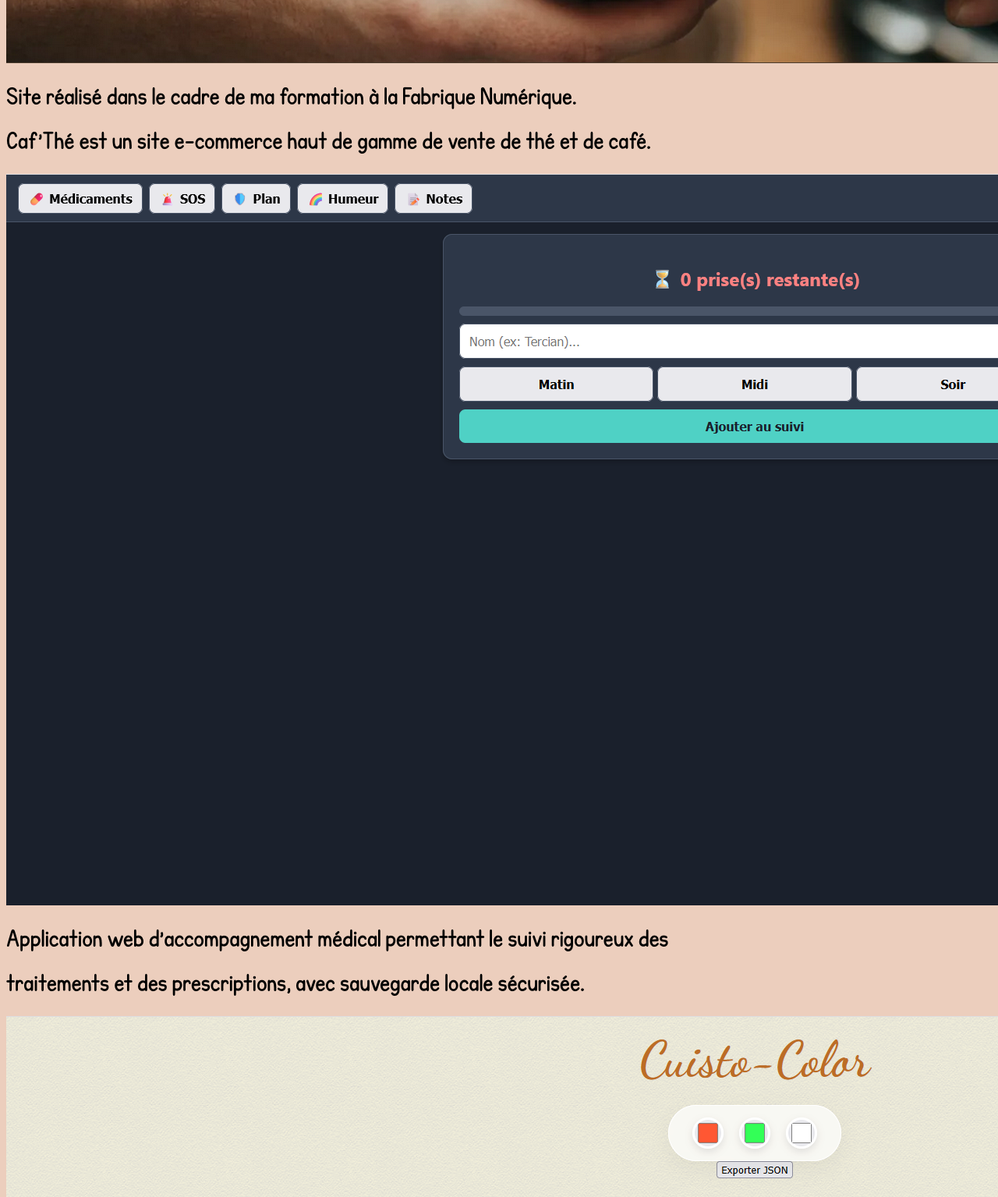
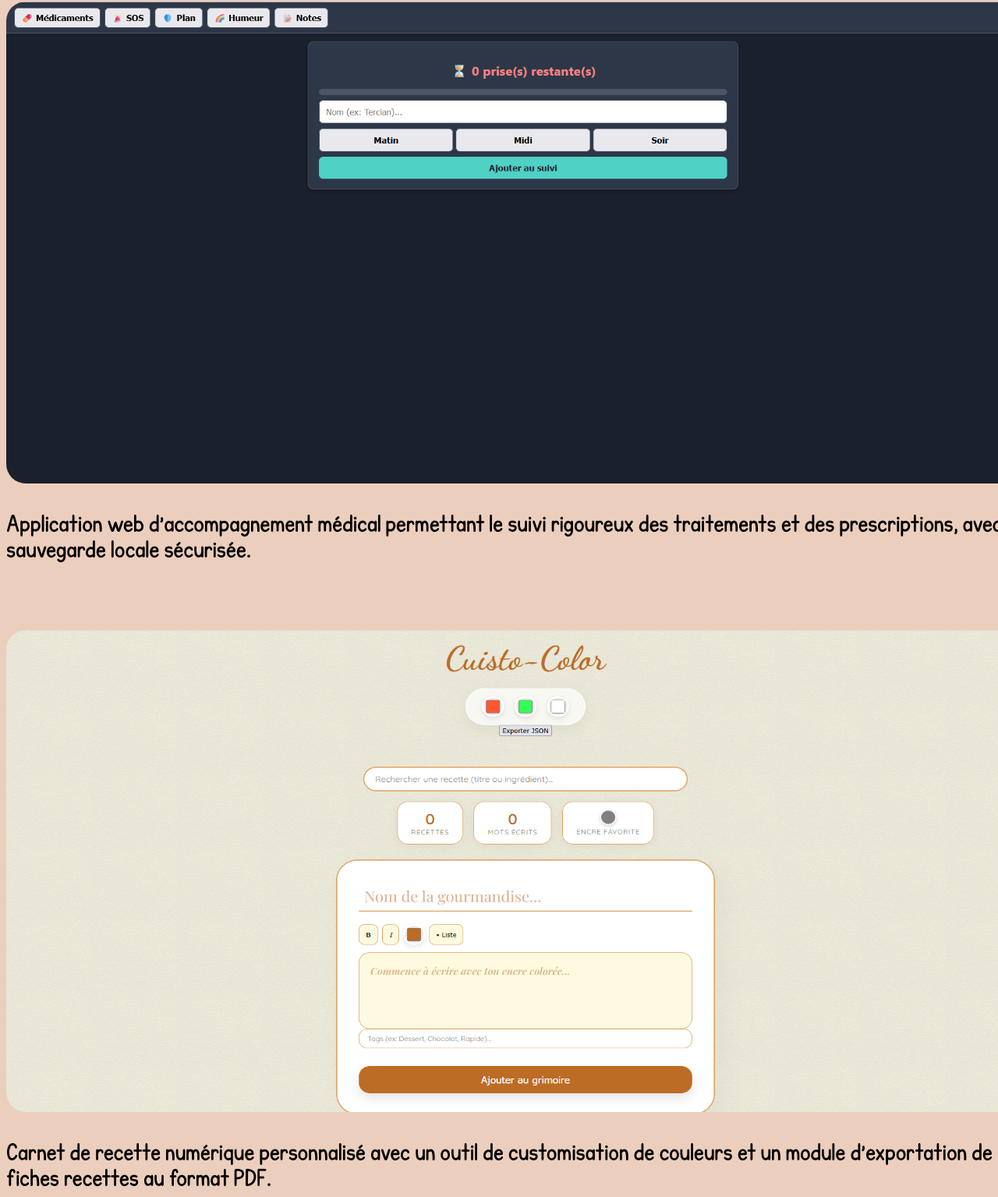
Before and after one commit to elo41flo/Portfolio-EloDev, a plain HTML site: page index.html in a window 1280 px wide. Shown: the part 3371-4906 px from the top of the page at 78% size. Drawn offline with Linux system fonts and the light colour scheme.

Commit message:
ajout css mes projets

```diff
--- a/index.html
+++ b/index.html
@@ -65,26 +65,31 @@
     </section>
 
     <section class="mes-projets">
-        <h2>Mes projets</h2>
-        <div class="card-project">
-            <a href="htpps://cafthe.vercel.app">
+    <h2>Mes projets</h2>
+    <div class="card-project">
+
+        <div class="projet-item">
+            <a href="https://cafthe.vercel.app">
                 <img class="cafthe" src="img/CafThe.png" alt="page d'accueil du projet Caf'Thé">
             </a>
-            <p>Site réalisé dans le cadre de ma formation à la Fabrique Numérique.</p>
-            <p>Caf'Thé est un site e-commerce haut de gamme de vente de thé et de café.</p>
+            <p class="projets">Site réalisé dans le cadre de ma formation à la Fabrique Numérique.</p>
+            <p class="projets">Caf'Thé est un site e-commerce haut de gamme de vente de thé et de café.</p>
+        </div>
 
+        <div class="projet-item">
             <a href="https://app-sante-mentale.vercel.app/">
                 <img class="app-sante-mentale" src="img/SanteMentale.png" alt="page d'accueil du projet d'app de santé mentale">
             </a>
-            <p>Application web d'accompagnement médical permettant le suivi rigoureux des</p>
-            <p>traitements et des prescriptions, avec sauvegarde locale sécurisée.</p>
+            <p class="projets">Application web d'accompagnement médical permettant le suivi rigoureux des traitements et des prescriptions, avec sauvegarde locale sécurisée.</p>
+        </div>
 
+        <div class="projet-item">
             <a href="https://cuisto-color.vercel.app/">
                 <img class="cuisto-color" src="img/CuistoColor.png" alt="page d'accueil du projet Cuisto Color">
             </a>
-            <p>Carnet de recette numérique personnalisé avec un outil de customisation de</p>
-            <p>couleurs et un module d'exportation de fiches recettes au format PDF.</p>
+            <p class="projets">Carnet de recette numérique personnalisé avec un outil de customisation de couleurs et un module d'exportation de fiches recettes au format PDF.</p>
         </div>
+    </div>
     </section>
 
     <section class="mes-competences">
--- a/style.css
+++ b/style.css
@@ -168,3 +168,69 @@ p {
     font-family: 'KgPerfectPenmanship', sans-serif;
     font-size: 24px;
 }
+
+.card-project {
+    display: flex;
+    flex-direction: column;
+    gap: 80px;
+    width: 100%;
+}
+
+.projet-item {
+    width: 1325px;
+    margin-left: auto;
+    margin-right: auto;
+    display: flex;
+    flex-direction: column;
+    align-items: flex-start;
+}
+
+.projets {
+    text-align: left;
+    width: 100%;
+    margin: 5px 0;
+    font-family: 'KgPerfectPenmanship';
+    font-size: 24px;
+}
+
+.cafthe {
+    width: 1325px;
+    height: 618px;
+    border-radius: 25px;
+    display: block;
+    margin-left: auto;
+    margin-right: auto;
+    margin-bottom: 2em;
+}
+
+.app-sante-mentale {
+    width: 1325px;
+    height: 618px;
+    border-radius: 25px;
+    display: block;
+    margin-left: auto;
+    margin-right: auto;
+    margin-bottom: 2em;
+}
+
+.cuisto-color {
+    width: 1325px;
+    height: 618px;
+    border-radius: 25px;
+    display: block;
+    margin-left: auto;
+    margin-right: auto;
+    margin-bottom: 2em;
+}
+
+h3 {
+    color: #000000;
+    font-family: 'KgPerfectPenmanship';
+    font-size: 32px;
+    text-align: left;
+    padding: 1.5em;
+}
+
+tag {
+
+}
```
